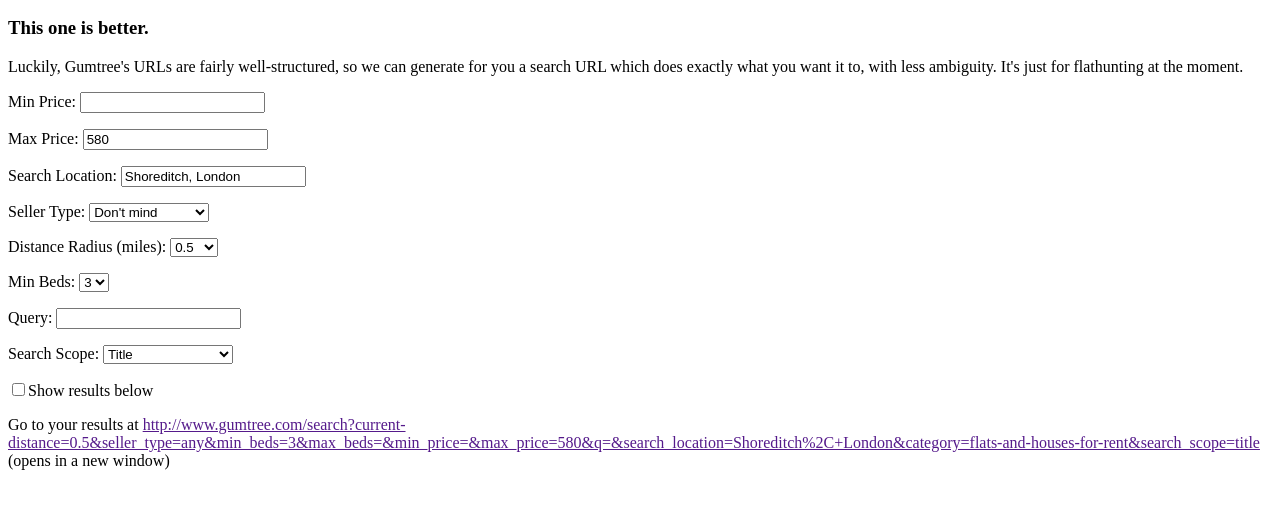
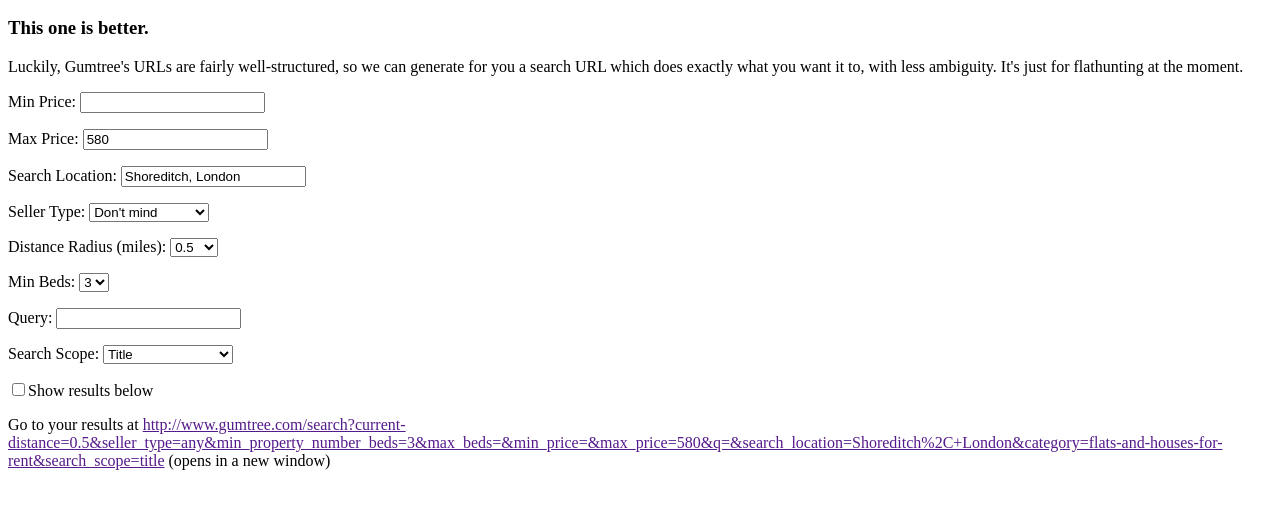
Before and after one commit to basicallydan/better-gumtree-search, a plain HTML site: page index.html in a window 1280 px wide. Shown: the part 96-604 px from the top of the page. Drawn offline with Linux system fonts and the light colour scheme.

Commit message:
Update index.html

```diff
--- a/index.html
+++ b/index.html
@@ -80,7 +80,7 @@
 	<script src="string.min.js"></script>
 	<script src="underscore-min.js"></script>
 	<script type="text/javascript">
-		var urlTemplate = 'http://www.gumtree.com/search?current-distance={{distance}}&seller_type={{sellerType}}&min_beds={{minBeds}}&max_beds={{maxBeds}}&min_price={{minPrice}}&max_price={{maxPrice}}&q={{query}}&search_location={{searchLocation}}&category=flats-and-houses-for-rent&search_scope={{searchScope}}';
+		var urlTemplate = 'http://www.gumtree.com/search?current-distance={{distance}}&seller_type={{sellerType}}&min_property_number_beds={{minBeds}}&max_beds={{maxBeds}}&min_price={{minPrice}}&max_price={{maxPrice}}&q={{query}}&search_location={{searchLocation}}&category=flats-and-houses-for-rent&search_scope={{searchScope}}';
 		var resultsVisible = false;
 
 		function generateUrlFromForm () {
```
